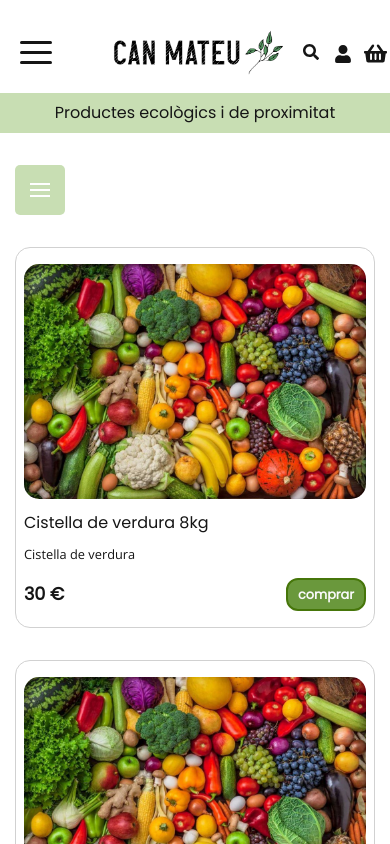
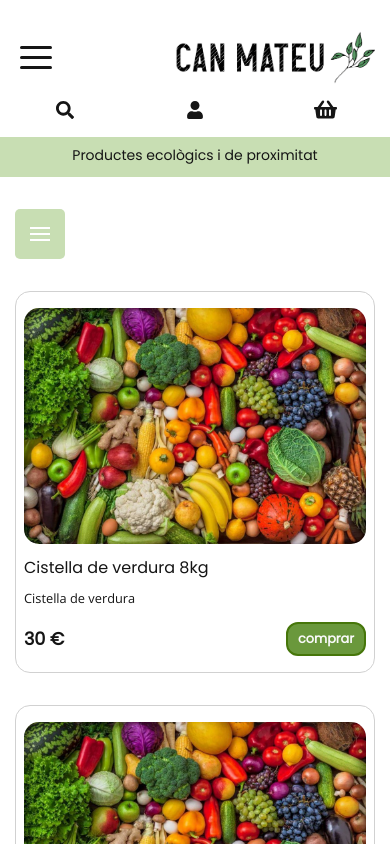
Before and after one commit to SalvadorSC/can-manel-front, a React (Create React App) app: page /llista-productes in a window 390 px wide. Shown: the top 844 px of the page. Built offline with nearby package versions, Linux system fonts and the light colour scheme.

Commit message:
Responsive header from 280px width

```diff
--- a/src/componentes/Header/Header.css
+++ b/src/componentes/Header/Header.css
@@ -66,6 +66,7 @@
 
 .mobile-text-bar {
   height: 40px;
+  font-size: 14px;
 }
 
 .mobile-text-bar p {
@@ -158,6 +159,24 @@
   margin-top: -20px;
 }
 
+@media (min-width: 320px) {
+  .logo {
+    width: 200px;
+  }
+}
+
+@media (min-width: 400px) {
+  .mobile-text-bar {
+    font-size: 16px;
+  }
+}
+
+@media (min-width: 576px) {
+  .logo {
+    width: 170px;
+  }
+}
+
 @media (min-width: 768px) {
   .form-search {
     background-color: var(--color-white);
--- a/src/componentes/Header/Header.js
+++ b/src/componentes/Header/Header.js
@@ -37,7 +37,7 @@ export const Header = (props) => {
         </div>
         <div className="row justify-content-between align-items-center my-4 navbar-light">
           <button
-            className="col navbar-toggler"
+            className="col-3 col-sm-2 navbar-toggler"
             type="button"
             data-toggle="collapse"
             data-target="#navbarTogglerDemo"
@@ -54,12 +54,12 @@ export const Header = (props) => {
               rounded
             />
           </button>
-          <div className="col-6 col-md-4 col-lg-3 text-center">
+          <div className="col-9 col-sm-5 col-md-4 col-lg-4 text-right text-sm-center">
             <Link to="./principal">
               <img className="logo" src={logo} alt="" />
             </Link>
           </div>
-          <div className="input-search col-md-5 col-lg-4">
+          <div className="input-search col-md-5 col-lg-5">
             <form className="form-search d-flex align-items-center justify-content-between">
               <div className="form-label-group input-search-bar">
                 <input
@@ -76,17 +76,19 @@ export const Header = (props) => {
               </button>
             </form>
           </div>
-          <div className="col-3 col-md-2 col-lg-2">
+          <div className="col-12 col-sm-5 col-md-3 col-lg-3 text-center text-sm-right">
             <div className="row align-items-center justify-content-center">
-              <FaSearch
-                className="magnifier-icon"
-                onClick={() => setMagnifierOpen(!magnifierOpen)}
-              />
-              <Link className="col-2 icons-navbar" to="./iniciar-sessio">
+              <Link className="col icons-navbar" to="">
+                <FaSearch
+                  className="magnifier-icon"
+                  onClick={() => setMagnifierOpen(!magnifierOpen)}
+                />
+              </Link>
+              <Link className="col icons-navbar" to="./iniciar-sessio">
                 <FaUser />
               </Link>
               <Link
-                className="col-2 icons-navbar icon-shopping-basket"
+                className="col icons-navbar icon-shopping-basket"
                 to="./carro-compra"
               >
                 <FaShoppingBasket />
```
